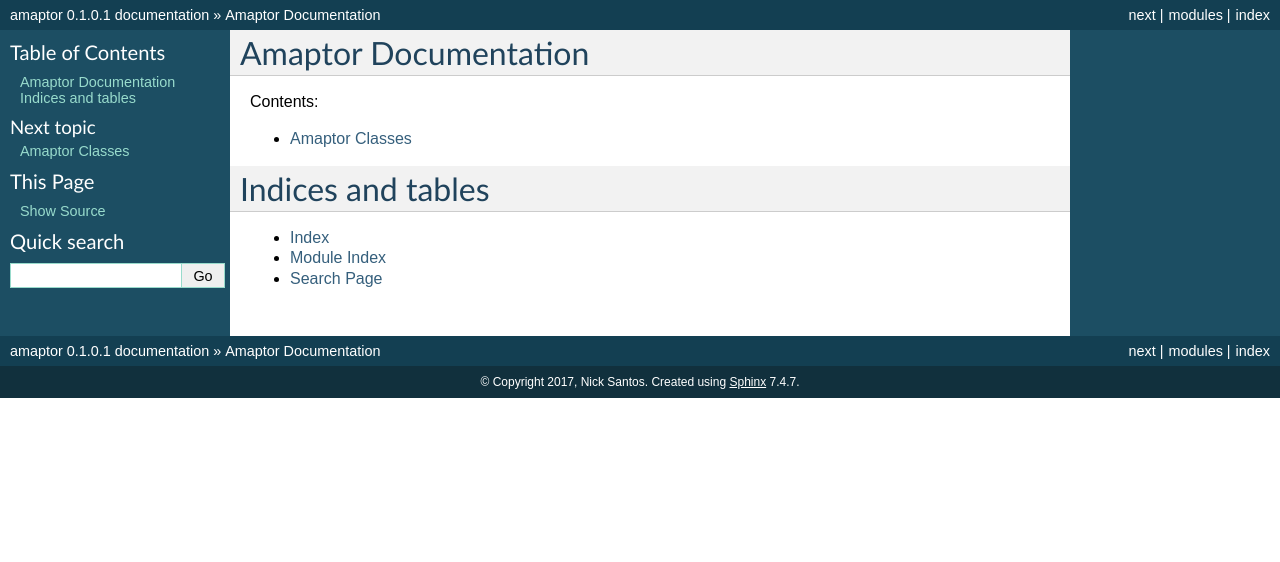
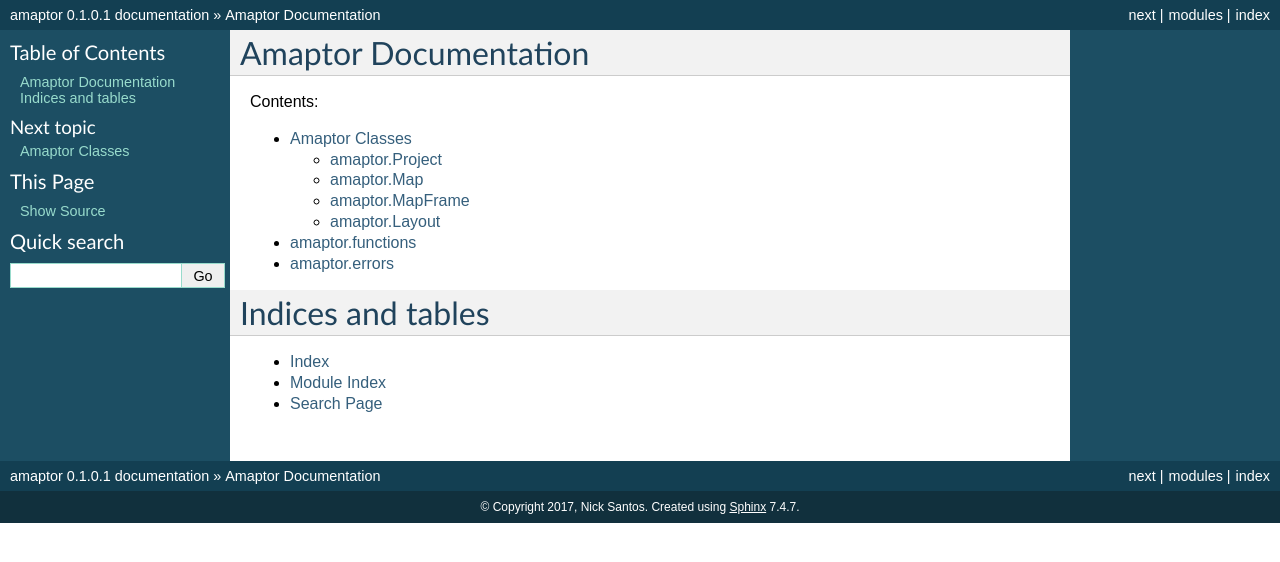
Before and after one commit to ucd-cws/amaptor, a Sphinx documentation site: the page built from documentation/source/index.rst, in a window 1280 px wide. Shown: the top 562 px of the page. Built offline with Sphinx 7.4.7, drawn with Linux system fonts in a browser that asks for light colours.

Commit message:
Documentation structure, including functions and errors

```diff
--- /dev/null
+++ b/documentation/source/classes-layout.rst
@@ -0,0 +1,8 @@
+amaptor.Layout
+==============
+
+.. py:module:: amaptor
+
+.. autoclass:: Layout
+	:members:
+	:undoc-members:
--- /dev/null
+++ b/documentation/source/classes-map.rst
@@ -0,0 +1,8 @@
+amaptor.Map
+===========
+
+.. py:module:: amaptor
+
+.. autoclass:: Map
+	:members:
+	:undoc-members:
--- /dev/null
+++ b/documentation/source/classes-map_frame.rst
@@ -0,0 +1,8 @@
+amaptor.MapFrame
+================
+
+.. py:module:: amaptor
+
+.. autoclass:: MapFrame
+	:members:
+	:undoc-members:
--- /dev/null
+++ b/documentation/source/classes-project.rst
@@ -0,0 +1,8 @@
+amaptor.Project
+===============
+
+.. py:module:: amaptor
+
+.. autoclass:: Project
+	:members:
+	:undoc-members:
--- /dev/null
+++ b/documentation/source/errors.rst
@@ -0,0 +1,8 @@
+amaptor.errors
+==============
+
+.. py:module:: amaptor
+
+.. automodule:: amaptor.errors
+   :members:
+   :undoc-members:
--- /dev/null
+++ b/documentation/source/functions.rst
@@ -0,0 +1,8 @@
+amaptor.functions
+=================
+
+.. py:module:: amaptor
+
+.. automodule:: amaptor.functions
+   :members:
+   :undoc-members:
--- a/documentation/source/index.rst
+++ b/documentation/source/index.rst
@@ -12,6 +12,8 @@
    :maxdepth: 2
 
    classes
+   functions
+   errors
 
 Indices and tables
 ==================
```
Also changed, not shown: documentation/source/classes.rst (+6 -12 lines).
